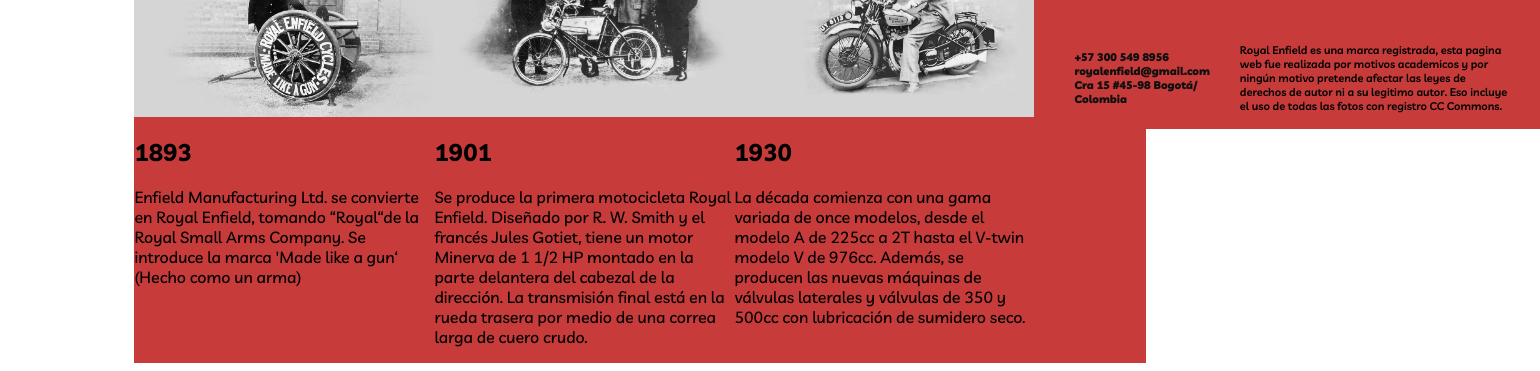
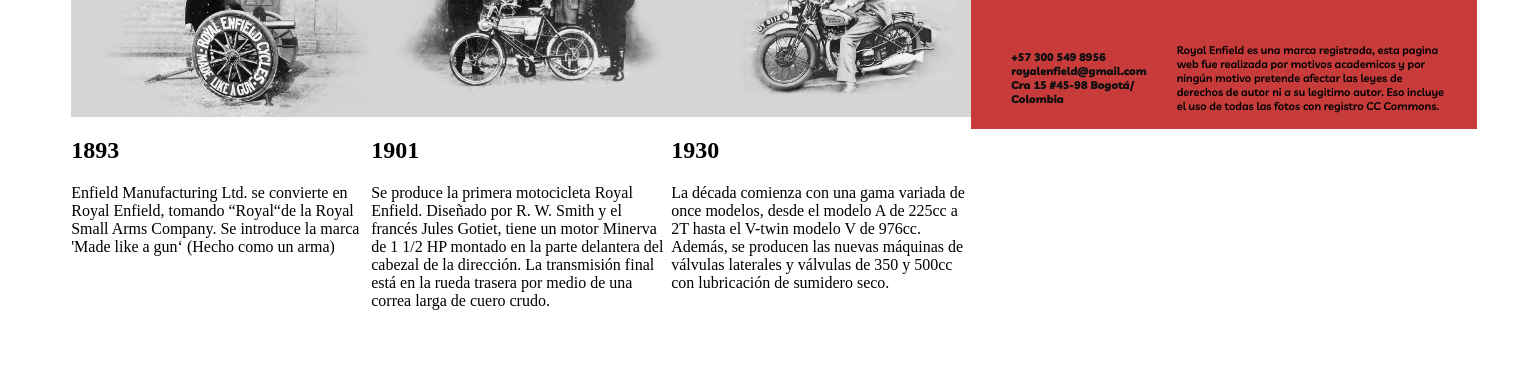
Before and after one commit to laujimont/Pagina-web, a plain HTML site: page index.html in a window 1280 px wide. Shown: the part 1317-1688 px from the top of the page, 1540 px wide, since content can reach past the window. After the commit the page ends 1651 px from the top, so only its background shows below. Drawn offline with Linux system fonts and the light colour scheme.

Commit message:
delet .contenido

```diff
--- a/css/estilos.css
+++ b/css/estilos.css
@@ -208,14 +208,6 @@ background-color:#c73b3b;
     text-align: center;
     font-size: 50PX;
 }
-.contenedor{
-    background-color: #c73b3b;
-    display: flex;
-    width: 80%;
-    margin: auto;
-    font-family: 'Livvic', sans-serif;
-    font-weight:500;
-}
 .info.contenedor.tarjetas{
     font-family: 'Livvic', sans-serif;
     font-weight:600;
```
